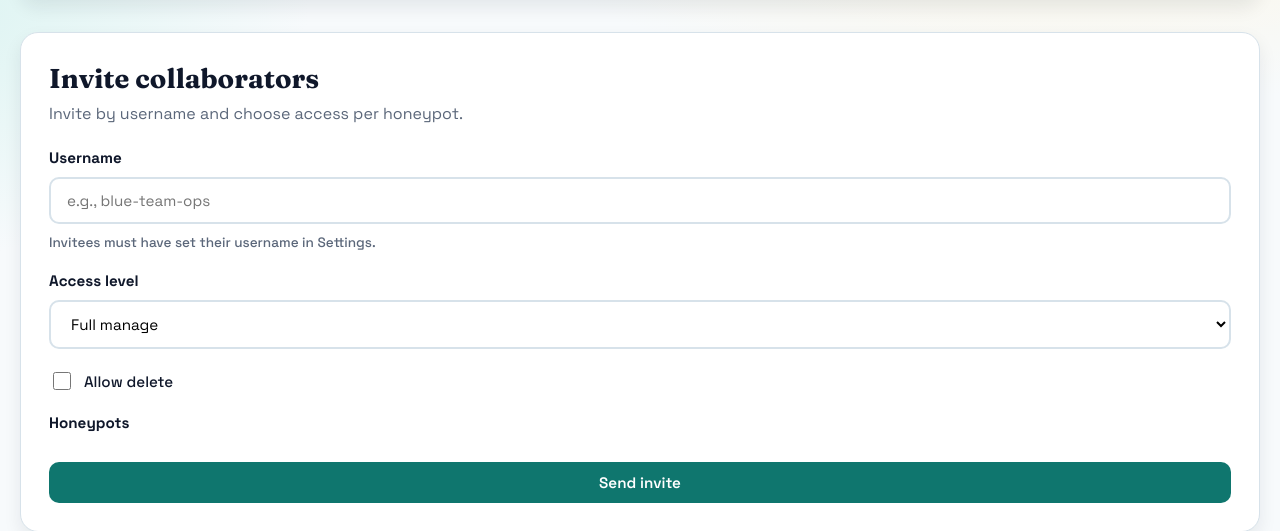
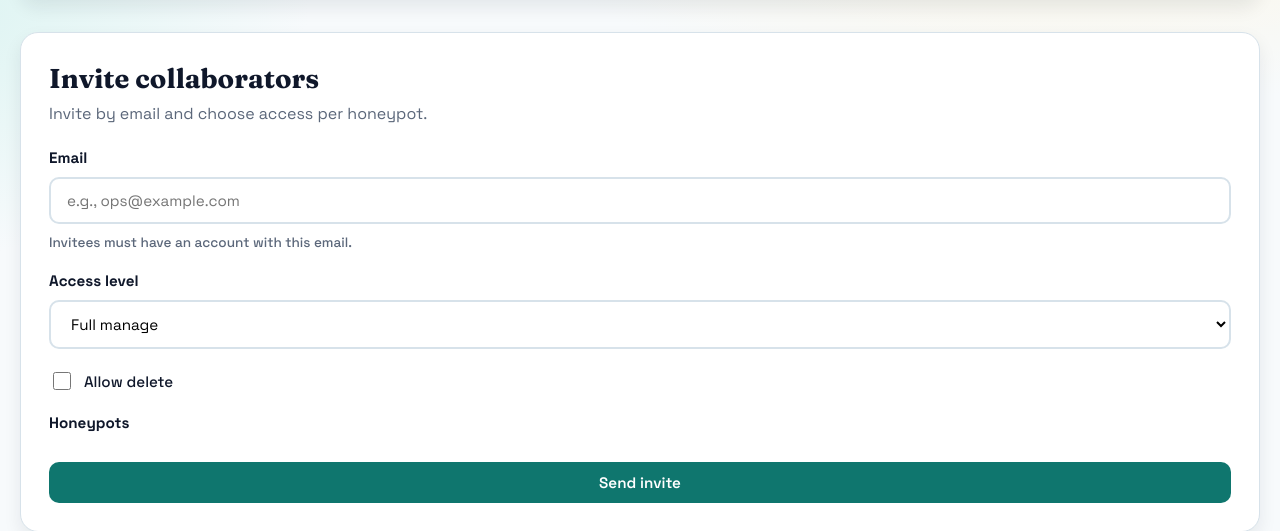
Before and after one commit to Dark-Avenger-Reborn/CanaryDefense, a Flask app: page /collaboration in a window 1280 px wide. Shown: the part 156-687 px from the top of the page. Run offline with Flask 3, Linux system fonts and the light colour scheme; the visitor is signed in with stand-in values (Sample User, id 1); data comes from the database, SQL or seed files in the repository.

Commit message:
Refactor user identification: replace username references with email across authentication and database modules, update templates accordingly

```diff
--- a/database/routes.py
+++ b/database/routes.py
@@ -17,7 +17,7 @@
     profile = db.get_user_basic(uid)
     if not profile.get("success"):
         return None
-    return profile.get("username") or profile.get("email")
+    return profile.get("email")
 
 # Honeypot Management Routes
 @database_bp.route('/honeypots')
@@ -41,9 +41,9 @@
         if hp.get("shared"):
             owner_profile = db.get_user_basic(hp.get("owner_uid"))
             if owner_profile.get("success"):
-                hp["owner_username"] = owner_profile.get("username") or owner_profile.get("email")
+                hp["owner_email"] = owner_profile.get("email")
             else:
-                hp["owner_username"] = "Unknown"
+                hp["owner_email"] = "Unknown"
 
     return render_template(
         'honeypots.html',
@@ -189,9 +189,9 @@
         if hp.get("shared"):
             owner_profile = db.get_user_basic(hp.get("owner_uid"))
             if owner_profile.get("success"):
-                hp["owner_username"] = owner_profile.get("username") or owner_profile.get("email")
+                hp["owner_email"] = owner_profile.get("email")
             else:
-                hp["owner_username"] = "Unknown"
+                hp["owner_email"] = "Unknown"
 
     logs_data = []
     selected_honeypot = None
@@ -234,7 +234,7 @@
         if hp.get("shared"):
             owner_profile = db.get_user_basic(hp.get("owner_uid"))
             if owner_profile.get("success"):
-                owner_label = owner_profile.get("username") or owner_profile.get("email")
+                owner_label = owner_profile.get("email")
         honeypots_payload[hp_id] = {
             "name": hp.get('name', hp_id),
             "description": hp.get('description'),
@@ -407,7 +407,6 @@
             profile = db.get_user_basic(collab_uid)
             collaborators.append({
                 "uid": collab_uid,
-                "username": profile.get("username") if profile.get("success") else None,
                 "email": profile.get("email") if profile.get("success") else None,
                 "role": access.get("role", "read"),
                 "can_delete": bool(access.get("can_delete"))
@@ -423,7 +422,7 @@
             owner_profile = db.get_user_basic(owner_uid)
             owner_label = None
             if owner_profile.get('success'):
-                owner_label = owner_profile.get('username') or owner_profile.get('email')
+                owner_label = owner_profile.get('email')
             hp_result = db.get_honeypot(owner_uid, honeypot_id)
             honeypot_name = hp_result.get('honeypot', {}).get('name') if hp_result.get('success') else honeypot_id
             invite_rows.append({
@@ -451,19 +450,19 @@
         return redirect(url_for('auth.login'))
 
     uid = session.get('uid')
-    username = request.form.get('username', '').strip()
+    email = request.form.get('email', '').strip()
     role = request.form.get('role', 'read')
     if role not in {'read', 'manage'}:
         role = 'read'
     can_delete = request.form.get('can_delete') == 'on'
     honeypot_ids = request.form.getlist('honeypot_ids')
 
-    if not username or not honeypot_ids:
-        return redirect(url_for('database.collaboration', error='Username and honeypot selection are required'))
+    if not email or not honeypot_ids:
+        return redirect(url_for('database.collaboration', error='Email and honeypot selection are required'))
 
-    invitee_uid = db.find_uid_by_username(username)
+    invitee_uid = db.find_uid_by_email(email)
     if invitee_uid is None:
-        return redirect(url_for('database.collaboration', error='Username not found'))
+        return redirect(url_for('database.collaboration', error='Email not found'))
     if invitee_uid == uid:
         return redirect(url_for('database.collaboration', error='You cannot invite yourself'))
 
@@ -486,7 +485,7 @@
             honeypot_id=honeypot_id,
             actor_uid=uid,
             actor_username=actor_username,
-            details={"invitee": username, "role": role, "can_delete": can_delete}
+            details={"invitee": email, "role": role, "can_delete": can_delete}
         )
 
     if errors:
--- a/honeypot/routes.py
+++ b/honeypot/routes.py
@@ -40,7 +40,7 @@
         actor_profile = db.get_user_basic(uid)
         actor_username = None
         if actor_profile.get("success"):
-            actor_username = actor_profile.get("username") or actor_profile.get("email")
+            actor_username = actor_profile.get("email")
         db.record_activity(
             uid,
             "honeypot_created",
@@ -110,7 +110,7 @@
                 if hp_data.get("shared"):
                     owner_profile = db.get_user_basic(hp_data.get("owner_uid"))
                     if owner_profile.get("success"):
-                        owner_label = owner_profile.get("username") or owner_profile.get("email")
+                        owner_label = owner_profile.get("email")
                 honeypot_list.append({
                     'id': hp_id,
                     'name': hp_data.get('name', 'Unknown'),
@@ -159,7 +159,7 @@
             actor_profile = db.get_user_basic(uid)
             actor_username = None
             if actor_profile.get("success"):
-                actor_username = actor_profile.get("username") or actor_profile.get("email")
+                actor_username = actor_profile.get("email")
             db.record_activity(
                 owner_uid,
                 "honeypot_deleted",
--- a/main.py
+++ b/main.py
@@ -60,9 +60,9 @@
             if hp.get("shared"):
                 owner_profile = db.get_user_basic(hp.get("owner_uid"))
                 if owner_profile.get("success"):
-                    hp["owner_username"] = owner_profile.get("username") or owner_profile.get("email")
+                    hp["owner_email"] = owner_profile.get("email")
                 else:
-                    hp["owner_username"] = "Unknown"
+                    hp["owner_email"] = "Unknown"
 
         # Calculate statistics
         stats_result = db.get_user_stats(uid)
@@ -96,6 +96,11 @@
 
         activity_result = db.list_recent_activity(uid, limit=8)
         recent_activity = activity_result.get("activity", []) if activity_result.get("success") else []
+        name_lookup = {hp_id: hp.get("name", hp_id) for hp_id, hp in honeypots_data.items()}
+        for item in recent_activity:
+            hp_id = item.get("honeypot_id")
+            if hp_id:
+                item["honeypot_name"] = name_lookup.get(hp_id, hp_id)
 
         return render_template('dashboard.html',
                              total_honeypots=total_honeypots,
@@ -169,6 +174,11 @@
 
     activity_result = db.list_recent_activity(uid, limit=8)
     recent_activity = activity_result.get("activity", []) if activity_result.get("success") else []
+    name_lookup = {hp_id: hp.get("name", hp_id) for hp_id, hp in honeypots_data.items()}
+    for item in recent_activity:
+        hp_id = item.get("honeypot_id")
+        if hp_id:
+            item["honeypot_name"] = name_lookup.get(hp_id, hp_id)
 
     return jsonify({
         "success": True,
--- a/templates/collaboration.html
+++ b/templates/collaboration.html
@@ -38,13 +38,13 @@
         <div class="card">
             <div class="section-title">
                 <h2>Invite collaborators</h2>
-                <p>Invite by username and choose access per honeypot.</p>
+                <p>Invite by email and choose access per honeypot.</p>
             </div>
             <form method="POST" action="/collaboration/invite" class="form-grid">
                 <div class="form-row">
-                    <label for="username"><strong>Username</strong></label>
-                    <input type="text" id="username" name="username" required placeholder="e.g., blue-team-ops">
-                    <p class="helper-text">Invitees must have set their username in Settings.</p>
+                    <label for="email"><strong>Email</strong></label>
+                    <input type="email" id="email" name="email" required placeholder="e.g., ops@example.com">
+                    <p class="helper-text">Invitees must have an account with this email.</p>
                 </div>
                 <div class="form-row">
                     <label for="role"><strong>Access level</strong></label>
@@ -143,7 +143,7 @@
                                 <tbody>
                                     {% for collab in collaborators.get(hp_id) %}
                                     <tr>
-                                        <td>{{ collab.username or collab.email or collab.uid }}</td>
+                                        <td>{{ collab.email or collab.uid }}</td>
                                         <td>
                                             <form method="POST" action="/collaboration/honeypots/{{ hp_id }}/collaborators/{{ collab.uid }}/update" class="inline-form">
                                                 <select name="role">
--- a/templates/dashboard.html
+++ b/templates/dashboard.html
@@ -78,7 +78,7 @@
                     </div>
                     {% if hp.shared %}
                     <div class="badge-row">
-                        <span class="badge">Shared by {{ hp.owner_username or 'Unknown' }}</span>
+                        <span class="badge">Shared by {{ hp.owner_email or 'Unknown' }}</span>
                     </div>
                     {% endif %}
                     {% if hp.description %}<p style="color: var(--muted); margin-bottom: 10px;">{{ hp.description }}</p>{% endif %}
@@ -113,7 +113,7 @@
                         <tr>
                             <td class="js-timestamp" data-timestamp="{{ item.timestamp or '' }}">{{ item.timestamp[:19] if item.timestamp else 'N/A' }}</td>
                             <td>{{ item.action|replace('_', ' ')|title }}</td>
-                            <td>{{ item.honeypot_id or '-' }}</td>
+                            <td>{{ item.honeypot_name or item.honeypot_id or '-' }}</td>
                             <td>{{ item.actor_username or 'System' }}</td>
                         </tr>
                         {% endfor %}
--- a/templates/honeypots.html
+++ b/templates/honeypots.html
@@ -72,7 +72,7 @@
                             <h3>{{ hp.name }}</h3>
                             {% if hp.shared %}
                             <div class="badge-row">
-                                <span class="badge">Shared by {{ hp.owner_username or 'Unknown' }}</span>
+                                <span class="badge">Shared by {{ hp.owner_email or 'Unknown' }}</span>
                             </div>
                             {% endif %}
                             {% if hp.description %}
--- a/templates/logs.html
+++ b/templates/logs.html
@@ -46,7 +46,7 @@
                     <option value="">-- Choose a Honeypot --</option>
                     {% for hp_id, hp in honeypots.items() %}
                     <option value="{{ hp_id }}" {% if hp_id == selected_honeypot_id %}selected{% endif %}>
-                        {{ hp.name }} ({{ hp_id }}){% if hp.shared %} - shared by {{ hp.owner_username or 'Unknown' }}{% endif %}
+                        {{ hp.name }} ({{ hp_id }}){% if hp.shared %} - shared by {{ hp.owner_email or 'Unknown' }}{% endif %}
                     </option>
                     {% endfor %}
                 </select>
```
Also changed, not shown: auth/routes.py (+0 -19 lines), database/database_communicator.py (+6 -41 lines), templates/settings.html (+0 -11 lines).
